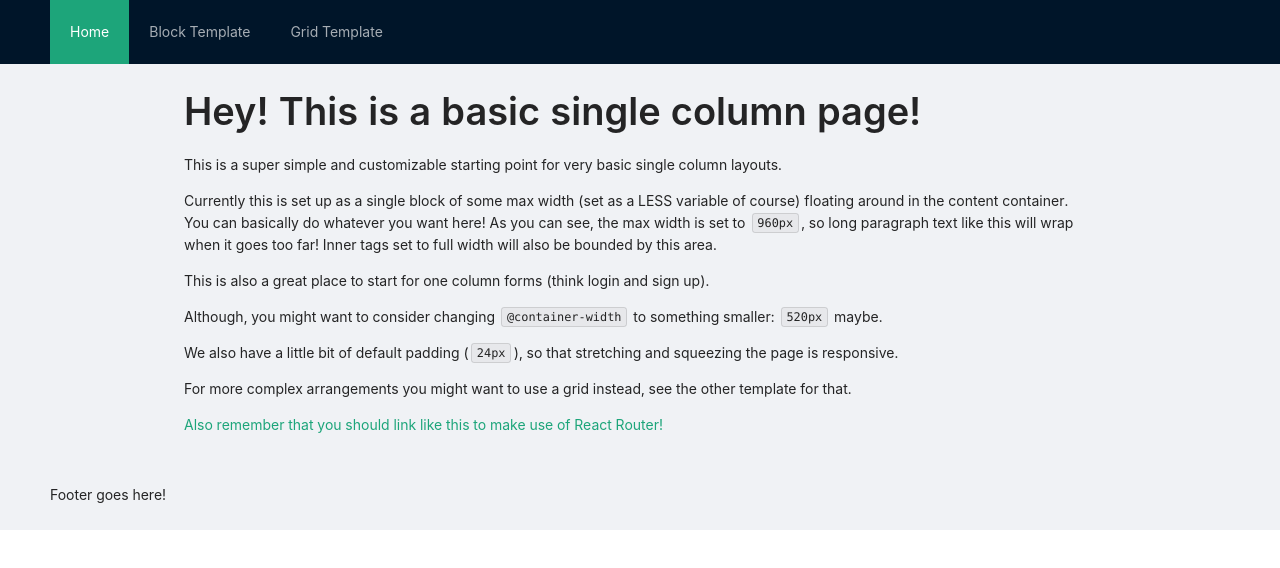
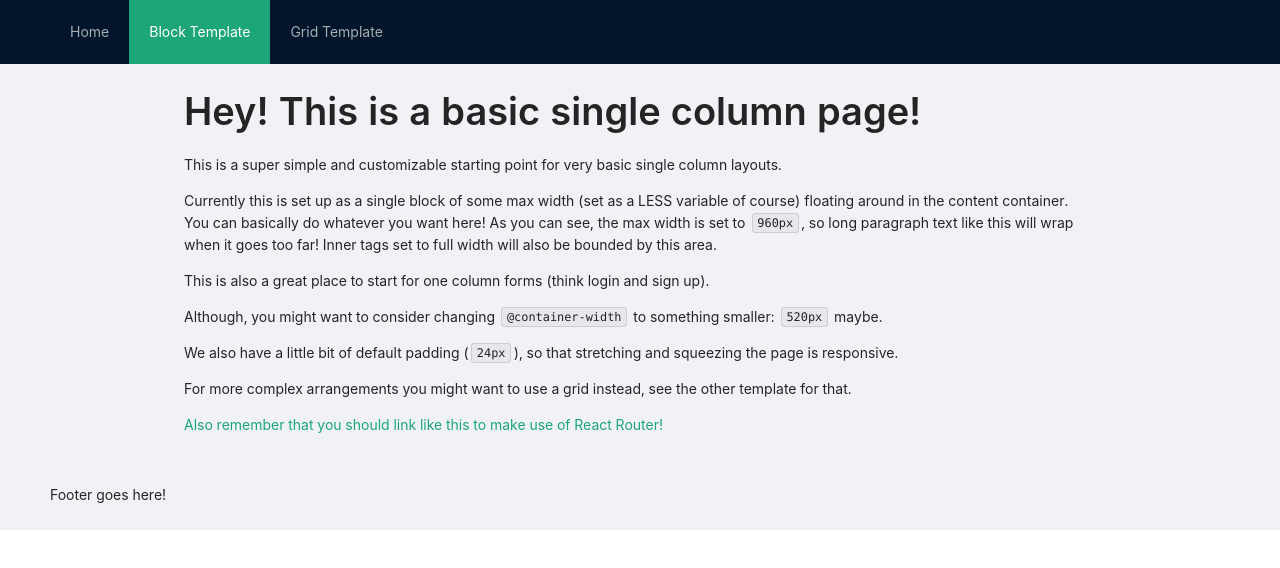
Before and after one commit to Code-4-Community/lucys-love-bus-frontend, a React (Create React App) app: page /block-template in a window 1280 px wide. Shown: the top 568 px of the page. Built offline with nearby package versions, Linux system fonts and the light colour scheme.

Commit message:
fix location navbar bug

```diff
--- a/src/components/NavBar.tsx
+++ b/src/components/NavBar.tsx
@@ -1,13 +1,29 @@
 import React from 'react';
-import { useHistory } from 'react-router-dom';
+import { useHistory, useLocation } from 'react-router-dom';
 import { Layout, Menu } from 'antd';
 const { Header, Footer, Sider, Content } = Layout;
 
 const NavBar: React.FC = () => {
   const history = useHistory();
+  const location = useLocation();
+  const path = location.pathname;
+
+  function pathnameToKey(path : String) {
+    switch(path) {
+      case '/':
+        return "1";
+      case '/block-template':
+        return "2";
+      case '/grid-template':
+        return "3";
+      default:
+        return "1";
+    }
+  }
+
   return (
     <Header>
-      <Menu theme="dark" mode="horizontal" defaultSelectedKeys={['1']}>
+      <Menu theme="dark" mode="horizontal" defaultSelectedKeys={[pathnameToKey(path)]}>
         <Menu.Item
           key="1"
           onClick={() => {
```
